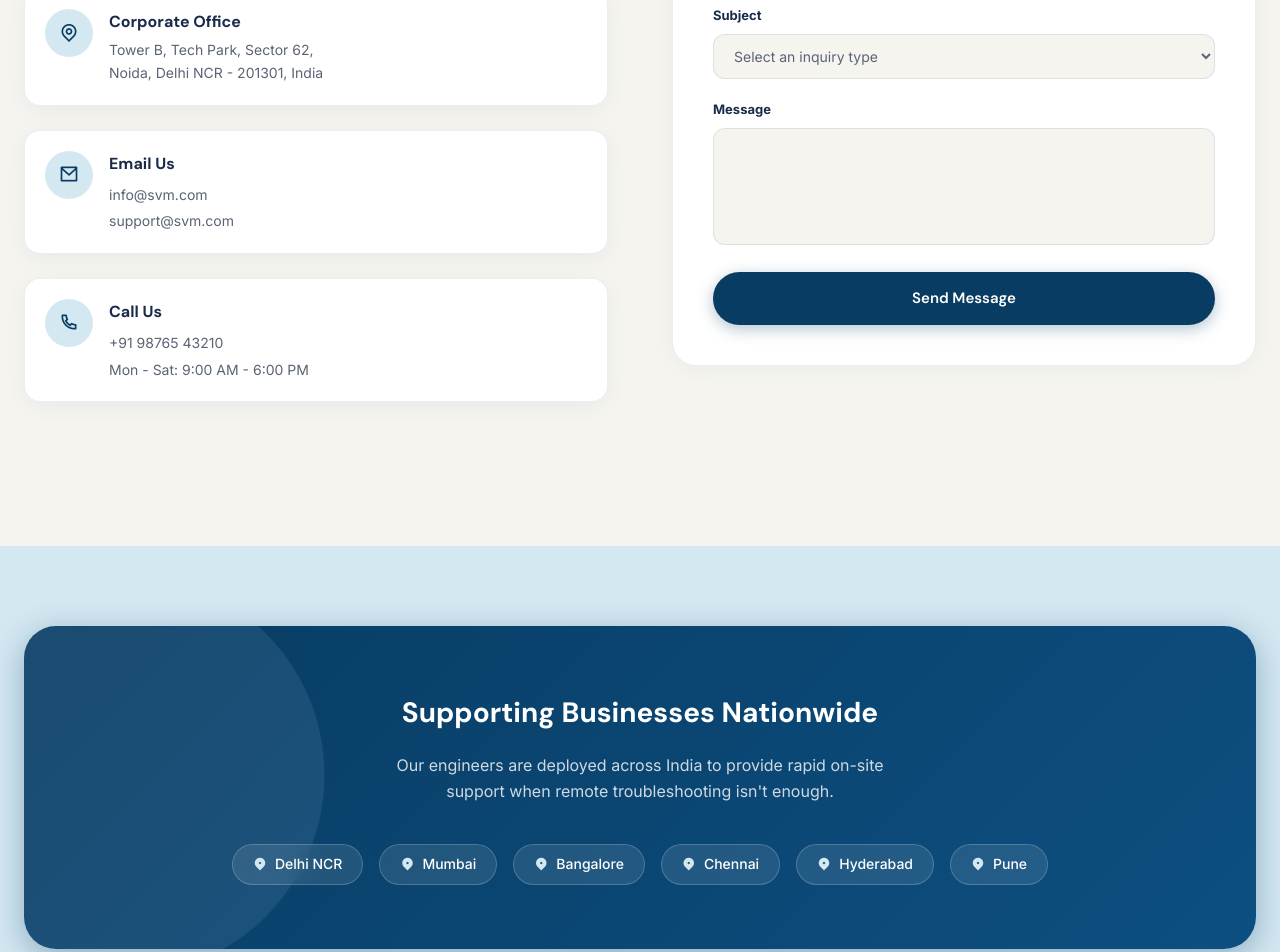
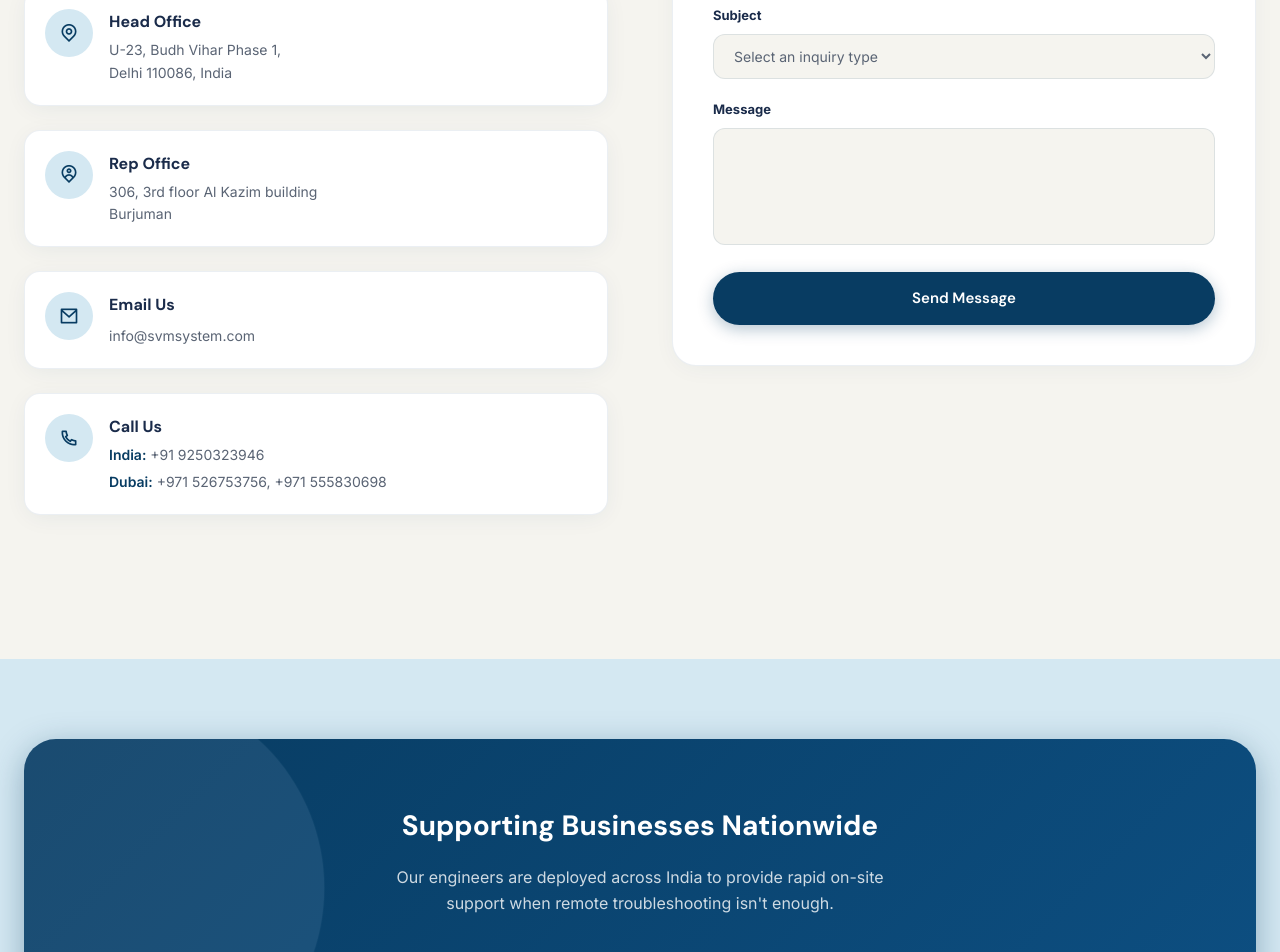
Before and after one commit to smtechandservices/svm, a Next.js app: page /contact in a window 1280 px wide. Shown: the part 820-1772 px from the top of the page. Built offline with nearby package versions, Linux system fonts and the light colour scheme.

Commit message:
Update leadership designations, fix Next.js, update contact details, and add interactive solution cards

```diff
--- a/src/app/contact/page.tsx
+++ b/src/app/contact/page.tsx
@@ -1,5 +1,6 @@
 'use client';
-import { useState } from 'react';
+import { useState, Suspense, useEffect } from 'react';
+import { useSearchParams } from 'next/navigation';
 import PageBanner from '@/components/PageBanner';
 
 const faqs = [
@@ -17,13 +18,21 @@ const faqs = [
   },
   {
     q: 'What regions do you serve?',
-    a: 'We serve enterprises across India, with active deployments in major hubs including Delhi NCR, Mumbai, Bangalore, Chennai, and Hyderabad.',
+    a: 'We serve enterprises across India and the UAE, with active deployments in major hubs including Delhi NCR, Mumbai, Bangalore, Chennai, Hyderabad, and Dubai.',
   },
 ];
 
-export default function ContactPage() {
+function ContactContent() {
   const [openFaq, setOpenFaq] = useState<number>(0);
   const [status, setStatus] = useState<'idle' | 'loading' | 'done'>('idle');
+
+  const searchParams = useSearchParams();
+  const querySubject = searchParams.get('subject') || '';
+  const [subject, setSubject] = useState(querySubject);
+
+  useEffect(() => {
+    if (querySubject) setSubject(querySubject);
+  }, [querySubject]);
 
   const handleSubmit = (e: React.FormEvent) => {
     e.preventDefault();
@@ -57,9 +66,21 @@ export default function ContactPage() {
                     <i className="ri-map-pin-line" />
                   </div>
                   <div>
-                    <h4 className="font-bold font-heading text-slate-heading text-[16px] mb-1">Corporate Office</h4>
+                    <h4 className="font-bold font-heading text-slate-heading text-[16px] mb-1">Head Office</h4>
                     <p className="text-slate-body text-[14px] leading-relaxed">
-                      Tower B, Tech Park, Sector 62,<br />Noida, Delhi NCR - 201301, India
+                      U-23, Budh Vihar Phase 1,<br />Delhi 110086, India
+                    </p>
+                  </div>
+                </div>
+
+                <div className="flex gap-4 p-5 rounded-2xl bg-white border border-[rgba(8,60,98,0.08)] shadow-card hover-float">
+                  <div className="w-12 h-12 rounded-full flex items-center justify-center bg-powder text-navy text-[20px] flex-shrink-0">
+                    <i className="ri-map-pin-user-line" />
+                  </div>
+                  <div>
+                    <h4 className="font-bold font-heading text-slate-heading text-[16px] mb-1">Rep Office</h4>
+                    <p className="text-slate-body text-[14px] leading-relaxed">
+                      306, 3rd floor Al Kazim building<br />Burjuman
                     </p>
                   </div>
                 </div>
@@ -70,8 +91,7 @@ export default function ContactPage() {
                   </div>
                   <div>
                     <h4 className="font-bold font-heading text-slate-heading text-[16px] mb-1">Email Us</h4>
-                    <a href="mailto:info@svm.com" className="text-slate-body text-[14px] hover:text-navy transition-colors">info@svm.com</a><br />
-                    <a href="mailto:support@svm.com" className="text-slate-body text-[14px] hover:text-navy transition-colors">support@svm.com</a>
+                    <a href="mailto:info@svmsystem.com" className="text-slate-body text-[14px] hover:text-navy transition-colors">info@svmsystem.com</a>
                   </div>
                 </div>
 
@@ -81,8 +101,12 @@ export default function ContactPage() {
                   </div>
                   <div>
                     <h4 className="font-bold font-heading text-slate-heading text-[16px] mb-1">Call Us</h4>
-                    <a href="tel:+919876543210" className="text-slate-body text-[14px] hover:text-navy transition-colors">+91 98765 43210</a><br />
-                    <span className="text-slate-body text-[14px] block mt-1">Mon - Sat: 9:00 AM - 6:00 PM</span>
+                    <div className="text-slate-body text-[14px] mb-1">
+                      <span className="font-semibold text-navy">India:</span> <a href="tel:+919250323946" className="hover:text-navy transition-colors">+91 9250323946</a>
+                    </div>
+                    <div className="text-slate-body text-[14px]">
+                      <span className="font-semibold text-navy">Dubai:</span> <a href="tel:+971526753756" className="hover:text-navy transition-colors">+971 526753756</a>, <a href="tel:+971555830698" className="hover:text-navy transition-colors">+971 555830698</a>
+                    </div>
                   </div>
                 </div>
               </div>
@@ -108,8 +132,11 @@ export default function ContactPage() {
                 </div>
                 <div>
                   <label className="block text-[13px] font-bold text-slate-heading mb-2">Subject</label>
-                  <select required className="w-full bg-[#F5F4EF] border border-[rgba(8,60,98,0.1)] rounded-xl px-4 py-3 text-[14px] focus:outline-none focus:border-navy transition-colors">
+                  <select required value={subject} onChange={(e) => setSubject(e.target.value)} className="w-full bg-[#F5F4EF] border border-[rgba(8,60,98,0.1)] rounded-xl px-4 py-3 text-[14px] focus:outline-none focus:border-navy transition-colors">
                     <option value="">Select an inquiry type</option>
+                    {querySubject && !['IT Services', 'Network Design', 'SAP', 'Hardware', 'Other'].includes(querySubject) && (
+                      <option value={querySubject}>{querySubject}</option>
+                    )}
                     <option value="IT Services">Managed IT Services</option>
                     <option value="Network Design">Network Design</option>
                     <option value="SAP">SAP Implementation</option>
@@ -141,7 +168,7 @@ export default function ContactPage() {
               Our engineers are deployed across India to provide rapid on-site support when remote troubleshooting isn't enough.
             </p>
             <div className="flex flex-wrap justify-center gap-4 relative z-10">
-              {['Delhi NCR', 'Mumbai', 'Bangalore', 'Chennai', 'Hyderabad', 'Pune'].map(city => (
+              {['Delhi NCR', 'Mumbai', 'Bangalore', 'Chennai', 'Hyderabad', 'Pune', 'Dubai'].map(city => (
                 <div key={city} className="flex items-center gap-2 bg-white/10 backdrop-blur-md border border-white/20 rounded-full px-5 py-2 text-[14px] text-white font-medium">
                   <i className="ri-map-pin-2-fill text-powder" /> {city}
                 </div>
@@ -183,3 +210,11 @@ export default function ContactPage() {
     </>
   );
 }
+
+export default function ContactPage() {
+  return (
+    <Suspense fallback={<div className="min-h-screen bg-[#F5F4EF]" />}>
+      <ContactContent />
+    </Suspense>
+  );
+}
--- a/src/app/products/[slug]/page.tsx
+++ b/src/app/products/[slug]/page.tsx
@@ -4,8 +4,9 @@ import PageBanner from '@/components/PageBanner';
 import { productsData } from '../data';
 import type { Metadata } from 'next';
 
-export function generateMetadata({ params }: { params: { slug: string } }): Metadata {
-  const product = productsData.find((p) => p.id === params.slug);
+export async function generateMetadata({ params }: { params: Promise<{ slug: string }> }): Promise<Metadata> {
+  const { slug } = await params;
+  const product = productsData.find((p) => p.id === slug);
   if (!product) return {};
 
   return {
@@ -14,8 +15,9 @@ export function generateMetadata({ params }: { params: { slug: string } }): Meta
   };
 }
 
-export default function ProductPage({ params }: { params: { slug: string } }) {
-  const product = productsData.find((p) => p.id === params.slug);
+export default async function ProductPage({ params }: { params: Promise<{ slug: string }> }) {
+  const { slug } = await params;
+  const product = productsData.find((p) => p.id === slug);
 
   if (!product) {
     notFound();
--- a/src/components/Footer.tsx
+++ b/src/components/Footer.tsx
@@ -82,8 +82,9 @@ export default function Footer() {
           <h4 className="footer-col-title">Support & Info</h4>
           <div className="space-y-4">
             {[
-              { icon: 'ri-mail-line', text: 'support@svm.com' },
-              { icon: 'ri-map-pin-line', text: 'North Delhi, India' },
+              { icon: 'ri-mail-line', text: 'info@svmsystem.com' },
+              { icon: 'ri-map-pin-line', text: 'Head Office: U-23, Budh Vihar Phase 1, Delhi 110086, India' },
+              { icon: 'ri-map-pin-line', text: 'Rep Office: 306, 3rd floor Al Kazim building Burjuman' },
               { icon: 'ri-time-line', text: 'Mon – Sat: 9 AM – 6 PM' },
               { icon: 'ri-customer-service-2-line', text: '24/7 Monitoring & Response' },
             ].map(item => (
@@ -97,7 +98,7 @@ export default function Footer() {
             <div className="mt-4 pt-4" style={{ borderTop: '1px solid rgba(8,60,98,0.1)' }}>
               <div className="text-[12px] uppercase tracking-[1px] font-bold text-slate-heading mb-2">Also Serving</div>
               <div className="flex flex-wrap gap-2">
-                {['Mumbai', 'Bangalore', 'Chennai', 'Hyderabad', 'Zirakpur'].map(city => (
+                {['Mumbai', 'Bangalore', 'Chennai', 'Hyderabad', 'Zirakpur', 'Dubai'].map(city => (
                   <span key={city} className="text-[12px] px-2.5 py-1 rounded-full font-medium" style={{ background: 'rgba(8,60,98,0.08)', color: '#083C62' }}>{city}</span>
                 ))}
               </div>
--- a/src/components/Header.tsx
+++ b/src/components/Header.tsx
@@ -78,7 +78,7 @@ export default function Header() {
     <>
       {/* Announcement bar */}
       <div className="announcement-bar hidden md:block">
-        🇮🇳 &nbsp; Serving enterprises across India — Delhi · Mumbai · Bangalore · Chennai · Hyderabad
+        🇮🇳 🇦🇪 &nbsp; Serving enterprises across India & UAE — Delhi · Mumbai · Bangalore · Chennai · Hyderabad · Dubai
       </div>
 
       <header
--- a/src/components/TestimonialsSlider.tsx
+++ b/src/components/TestimonialsSlider.tsx
@@ -4,20 +4,20 @@ import { useState, useEffect } from 'react';
 const testimonials = [
   {
     text: "“Our financial strategy focuses on transparency, integrity, and long-term value creation. We aim to maintain resilience, improve efficiency, and invest smartly to stay future-ready and ensure sustainable success in an ever-changing business environment.”",
-    author: 'Rajesh Gupta',
-    role: 'CFO',
+    author: 'Vinod Sharma',
+    role: 'VP of Sales',
     rating: 5,
   },
   {
     text: "“We believe in open and consistent communication across all levels. This reduces misunderstandings, enhances decision-making, and ensures alignment within teams, helping us maintain a collaborative culture that drives success throughout the entire organization.”",
-    author: 'RK Sharma',
+    author: 'Satya Narayan Sharma',
     role: 'Director',
     rating: 5,
   },
   {
     text: "“Our core values and behaviours guide everything we do. By aligning them with our strategic goals, we remain committed to excellence, empower strong performance, and consistently deliver results that exceed the expectations of our stakeholders and partners.”",
     author: 'Vinod Sharma',
-    role: 'Head-Managed Services',
+    role: 'VP of Sales',
     rating: 5,
   },
 ];
```
Also changed, not shown: src/app/about/page.tsx (+5 -5 lines), src/app/solutions/page.tsx (+4 -4 lines).
